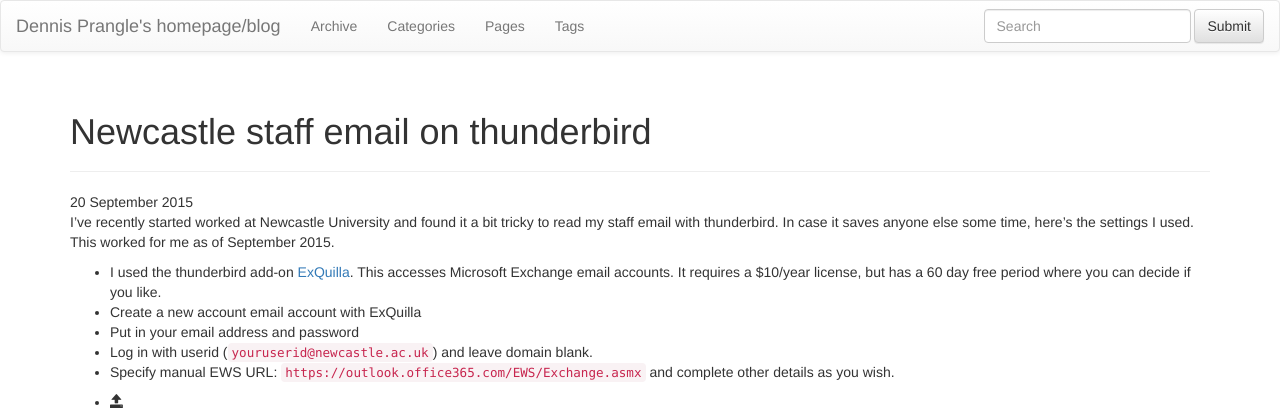
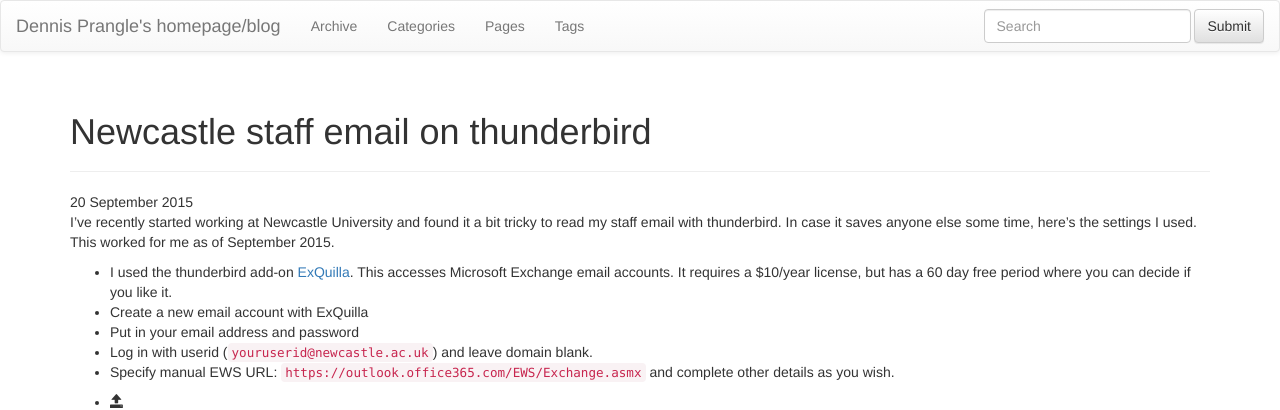
Before and after one commit to dennisprangle/dennisprangle.github.io, a Jekyll site: the page built from _posts/2015-09-20-newcastle-staff-email-on-thunderbird.md, in a window 1280 px wide. Shown: the top 410 px of the page. Built offline with Jekyll 4.4.1, drawn with Linux system fonts in a browser that asks for light colours; nearby versions of some CDN libraries; library files that are not in the unit come from our copies; comment, search, counter and statistics services are not loaded.

Commit message:
Correct typos

```diff
--- a/_posts/2015-09-20-newcastle-staff-email-on-thunderbird.md
+++ b/_posts/2015-09-20-newcastle-staff-email-on-thunderbird.md
@@ -7,14 +7,14 @@ tags: [Newcastle university, Email, Thunderbird, Exchange]
 ---
 {% include JB/setup %}
 
-I've recently started worked at Newcastle University and found it a bit tricky to read my staff email with thunderbird.
+I've recently started working at Newcastle University and found it a bit tricky to read my staff email with thunderbird.
 In case it saves anyone else some time, here's the settings I used.
 This worked for me as of September 2015.
 
 * I used the thunderbird add-on [ExQuilla](https://exquilla.zendesk.com/home).
 This accesses Microsoft Exchange email accounts.
-It requires a $10/year license, but has a 60 day free period where you can decide if you like.
-* Create a new account email account with ExQuilla
+It requires a $10/year license, but has a 60 day free period where you can decide if you like it.
+* Create a new email account with ExQuilla
 * Put in your email address and password
 * Log in with userid (`youruserid@newcastle.ac.uk`) and leave domain blank.
 * Specify manual EWS URL: `https://outlook.office365.com/EWS/Exchange.asmx` and complete other details as you wish.
```
